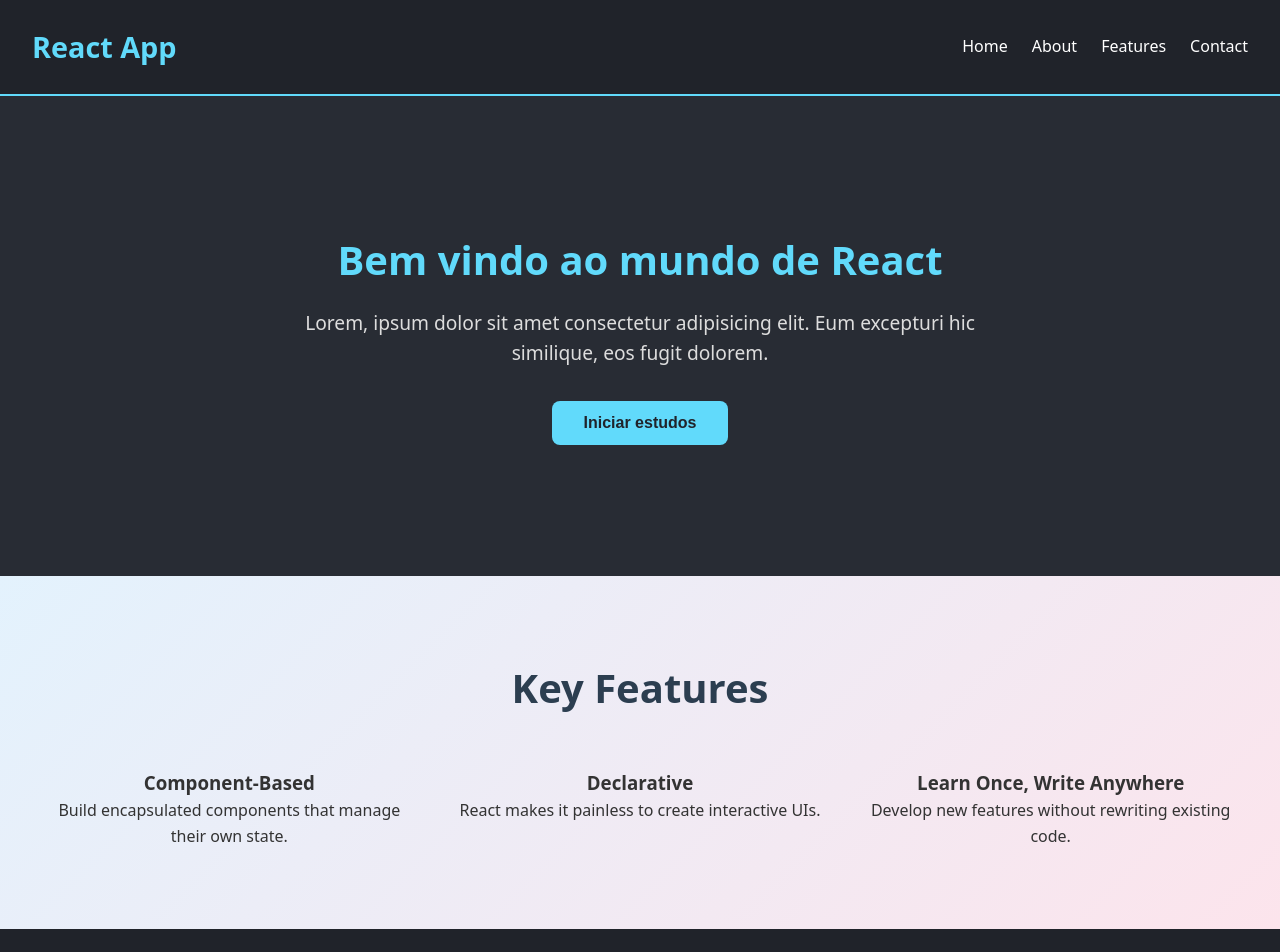
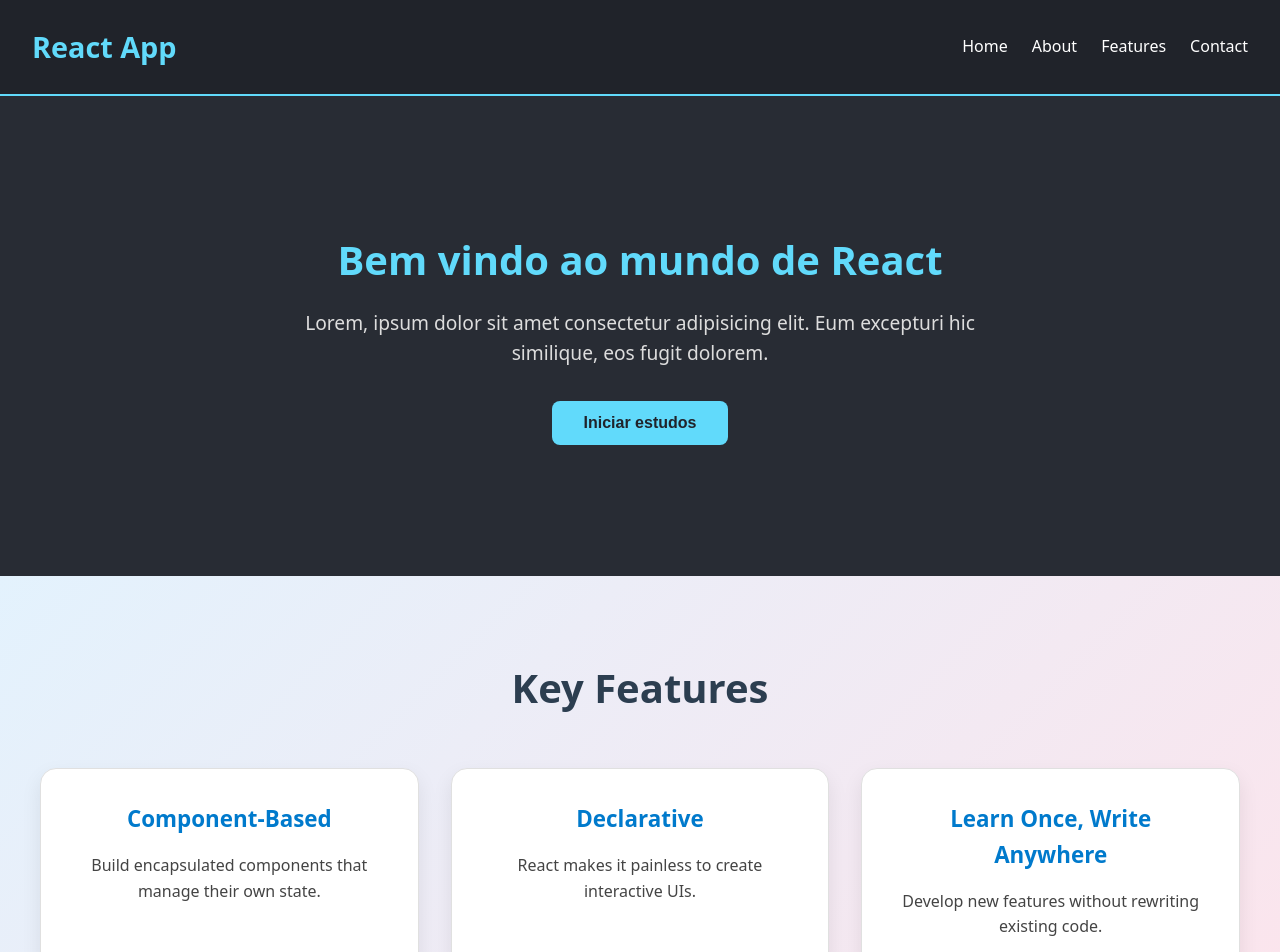
Before and after one commit to sarasmorais/react-zero, a React (Vite) app: page / in a window 1280 px wide. Shown: the top 952 px of the page. Built offline with nearby package versions, Linux system fonts and the light colour scheme.

Commit message:
atlz features css

```diff
--- a/src/components/Features/Features.css
+++ b/src/components/Features/Features.css
@@ -18,7 +18,7 @@
     margin: 0 auto;
 }
 
-.features-card {
+.feature-card {
     background: #ffffff;
     border-radius: 16px;
     padding: 2rem;
@@ -27,18 +27,18 @@
     border: 1px solid #e0e0e0;
 }
 
-.features-card:hover {
+.feature-card:hover {
     transform: translateY(-10px);
     box-shadow: 0 12px 30px rgba(0, 0, 0, 0.15);
 }
 
-.features-card h3 {
+.feature-card h3 {
     font-size: 1.4rem;
     color: #007acc;
     margin-bottom: 1rem;
 }
 
-.features-card p {
+.feature-card p {
     color: #444;
     font-size: 1rem;
     line-height: 1.6;
```
